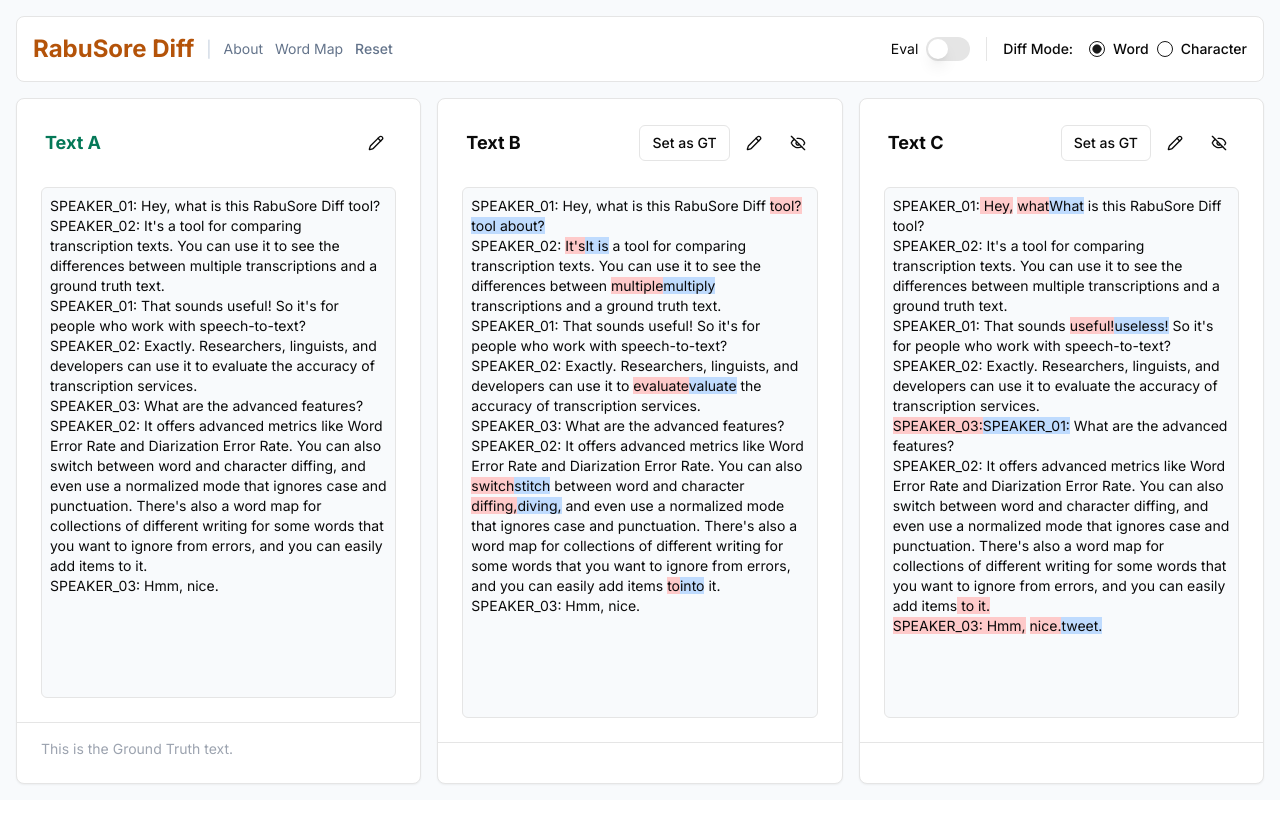
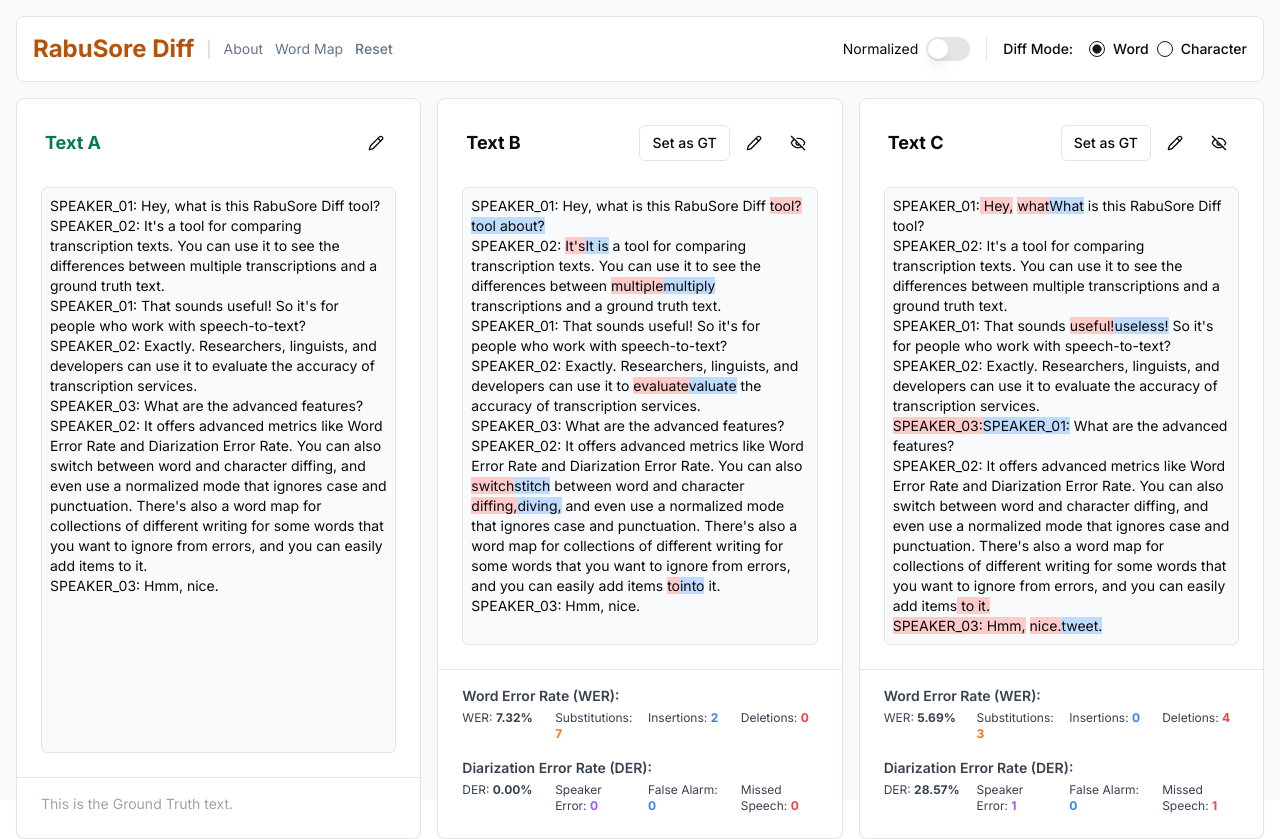
Before and after one commit to fathiyul/rabusore-diff, a Next.js app: page / in a window 1280 px wide. Before the commit the page ends 800 px from the top, so only its background shows below. Built offline with nearby package versions, Linux system fonts and the light colour scheme; a web font is replaced by a local one.

Commit message:
UX change: show metrics when panels not in edit mode

```diff
--- a/app/page.tsx
+++ b/app/page.tsx
@@ -70,13 +70,14 @@ export default function TranscriptionComparer() {
   const { panels, setPanels } = usePanelState();
   const [debouncedPanels, setDebouncedPanels] = useState(panels);
   const [diffMode, setDiffMode] = useState<"word" | "char">("word");
-  const [isEvalMode, setIsEvalMode] = useState(false);
+  const [isNormalized, setIsNormalized] = useState(false);
   const { wordMap, applyWordMap } = useWordMap();
   const { setAllSuggestions } = useSuggestedMaps();
 
   const [savedGroundTruthText, setSavedGroundTruthText] = useState(
     panels[0].text
   );
+  const [editStates, setEditStates] = useState<{ [key: number]: boolean }>({});
 
   const groundTruthText = panels[0].text;
   const visiblePanels = panels.filter((p) => p.isVisible);
@@ -87,6 +88,7 @@ export default function TranscriptionComparer() {
   const handleTextReset = () => {
     setPanels(defaultPanels);
     setSavedGroundTruthText(defaultPanels[0].text);
+    setEditStates({});
   };
 
   useEffect(() => {
@@ -168,6 +170,10 @@ export default function TranscriptionComparer() {
     setSavedGroundTruthText(newText);
   };
 
+  const handleToggleEdit = (panelId: number) => {
+    setEditStates((prev) => ({ ...prev, [panelId]: !prev[panelId] }));
+  };
+
   return (
     <div className="flex flex-col h-screen bg-slate-50 font-sans p-4 gap-4">
       <header className="flex-shrink-0 bg-white border rounded-lg p-4 flex items-center justify-between">
@@ -208,15 +214,15 @@ export default function TranscriptionComparer() {
               <TooltipTrigger asChild>
                 <div className="flex items-center space-x-2">
                   <Label
-                    htmlFor="eval-mode"
+                    htmlFor="normalized-mode"
                     className="font-normal cursor-pointer"
                   >
-                    Eval
+                    Normalized
                   </Label>
                   <Switch
-                    id="eval-mode"
-                    checked={isEvalMode}
-                    onCheckedChange={setIsEvalMode}
+                    id="normalized-mode"
+                    checked={isNormalized}
+                    onCheckedChange={setIsNormalized}
                   />
                 </div>
               </TooltipTrigger>
@@ -261,10 +267,13 @@ export default function TranscriptionComparer() {
                 groundTruthText={savedGroundTruthText}
                 diffMode={diffMode}
                 canHide={canHidePanel}
-                isEvalMode={isEvalMode}
+                isNormalized={isNormalized}
                 normalizeFn={(text: string) =>
                   normalizeText(text, applyWordMap, wordMap)
                 }
+                isEditing={!!editStates[panel.id]}
+                onToggleEdit={() => handleToggleEdit(panel.id)}
+                isGTEditing={!!editStates[panels[0].id]}
               />
             )
         )}
@@ -284,8 +293,11 @@ interface TextPanelProps {
   groundTruthText: string;
   diffMode: "word" | "char";
   canHide: boolean;
-  isEvalMode: boolean;
+  isNormalized: boolean;
   normalizeFn: (text: string) => string;
+  isEditing: boolean;
+  onToggleEdit: () => void;
+  isGTEditing: boolean;
 }
 
 function TextPanel({
@@ -299,18 +311,19 @@ function TextPanel({
   groundTruthText,
   diffMode,
   canHide,
-  isEvalMode,
+  isNormalized,
   normalizeFn,
+  isEditing,
+  onToggleEdit,
+  isGTEditing,
 }: TextPanelProps) {
-  const [isEditMode, setIsEditMode] = useState(false);
-
   const textForDisplay = useMemo(
-    () => (isEvalMode ? normalizeFn(panel.text) : panel.text),
-    [isEvalMode, normalizeFn, panel.text]
+    () => (isNormalized ? normalizeFn(panel.text) : panel.text),
+    [isNormalized, normalizeFn, panel.text]
   );
   const groundTruthForDisplay = useMemo(
-    () => (isEvalMode ? normalizeFn(groundTruthText) : groundTruthText),
-    [isEvalMode, normalizeFn, groundTruthText]
+    () => (isNormalized ? normalizeFn(groundTruthText) : groundTruthText),
+    [isNormalized, normalizeFn, groundTruthText]
   );
 
   const diffHtml = useMemo(() => {
@@ -321,27 +334,27 @@ function TextPanel({
     return computeDiffHtml(groundTruthForDisplay, textForDisplay, diffMode);
   }, [isGroundTruth, groundTruthForDisplay, textForDisplay, diffMode]);
 
+  const showMetrics = !isGroundTruth && !isEditing && !isGTEditing;
+
   const werMetrics: WerMetrics | null = useMemo(() => {
-    if (isGroundTruth || !isEvalMode) return null;
+    if (!showMetrics) return null;
 
     // Always calculate WER on content only
     const refContent = stripSpeakerTags(groundTruthText);
     const hypContent = stripSpeakerTags(panel.text);
 
     // Apply normalization if the mode is on
-    const finalRef = isEvalMode ? normalizeFn(refContent) : refContent;
-    const finalHyp = isEvalMode ? normalizeFn(hypContent) : hypContent;
+    const finalRef = isNormalized ? normalizeFn(refContent) : refContent;
+    const finalHyp = isNormalized ? normalizeFn(hypContent) : hypContent;
 
     return calculateWer(finalRef, finalHyp);
-  }, [isGroundTruth, isEvalMode, groundTruthText, panel.text, normalizeFn]);
+  }, [showMetrics, isNormalized, groundTruthText, panel.text, normalizeFn]);
 
   const derMetrics: DerMetrics | null = useMemo(() => {
-    if (isGroundTruth || !isEvalMode) return null;
+    if (!showMetrics) return null;
     // DER is always calculated on the original, non-normalized text.
     return calculateDer(groundTruthText, panel.text);
-  }, [groundTruthText, panel.text, isGroundTruth, isEvalMode]);
-
-  const isEditing = !isEvalMode && isEditMode;
+  }, [groundTruthText, panel.text, showMetrics]);
 
   return (
     <Card className="flex flex-col h-full w-full transition-all bg-white shadow-sm">
@@ -359,17 +372,16 @@ function TextPanel({
             {isGroundTruth && (
               <Button
                 size="icon"
-                variant={isEditMode ? "secondary" : "ghost"}
+                variant={isEditing ? "secondary" : "ghost"}
                 onClick={() => {
-                  if (isEditMode) {
+                  if (isEditing) {
                     onSaveGroundTruth(panel.text);
                   }
-                  setIsEditMode(!isEditMode);
+                  onToggleEdit();
                 }}
-                title={isEditMode ? "Save" : "Edit"}
-                disabled={isEvalMode}
+                title={isEditing ? "Save" : "Edit"}
               >
-                {isEditMode ? (
+                {isEditing ? (
                   <Save className="h-4 w-4" />
                 ) : (
                   <Pencil className="h-4 w-4" />
@@ -387,14 +399,13 @@ function TextPanel({
                 </Button>
                 <Button
                   size="icon"
-                  variant={isEditMode ? "secondary" : "ghost"}
-                  onClick={() => setIsEditMode(!isEditMode)}
+                  variant={isEditing ? "secondary" : "ghost"}
+                  onClick={onToggleEdit}
                   title={
-                    isEditMode ? "Switch to Diff View" : "Switch to Edit Mode"
+                    isEditing ? "Switch to Diff View" : "Switch to Edit Mode"
                   }
-                  disabled={isEvalMode}
                 >
-                  {isEditMode ? (
+                  {isEditing ? (
                     <Save className="h-4 w-4" />
                   ) : (
                     <Pencil className="h-4 w-4" />
```
